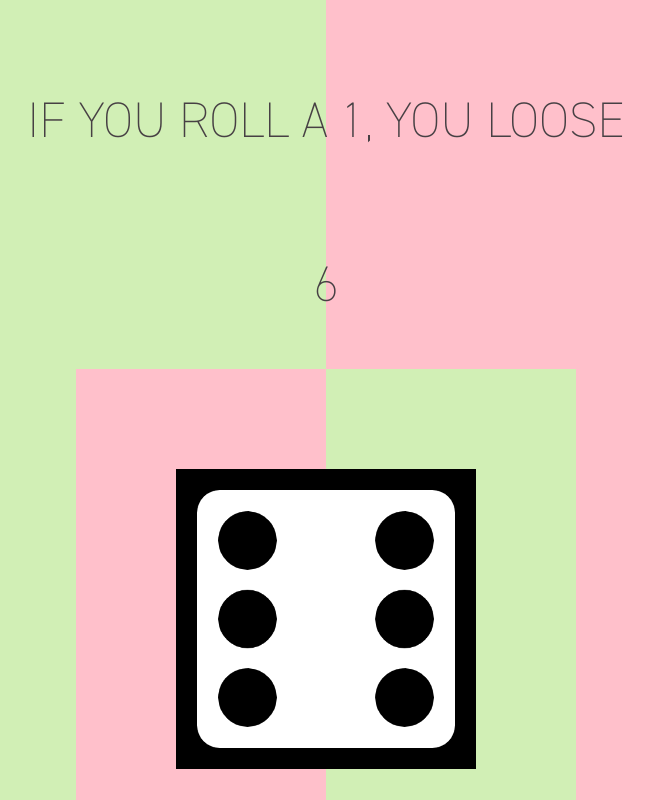
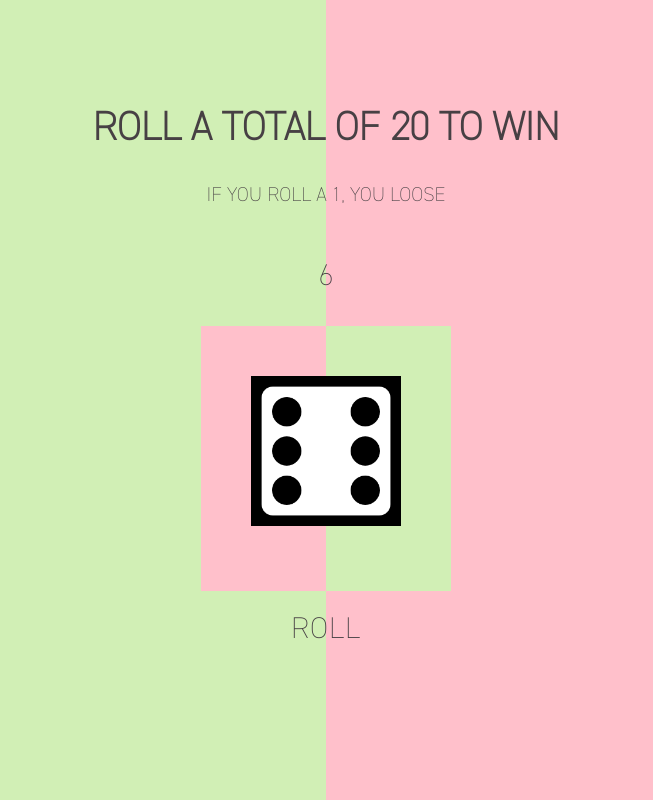
Before and after one commit to holguac/diceGame, a plain HTML site: page index.html in a window 1280 px wide. Both pictures are taken after a click on the button "ROLL". Shown: the top 800 px of the page, without its empty margins (314-967 px from the left). Drawn offline with Linux system fonts and the light colour scheme.

Commit message:
third commit

```diff
--- a/style.css
+++ b/style.css
@@ -12,25 +12,23 @@
 body {
 	color: #474044;
 	background: linear-gradient(to right, #D1EFB5 0%, #D1EFB5 50%, pink 50%, pink 100%) ;
-	/* font-family: Arial, Helvetica, sans-serif; */
 	display: flex;
 	flex-direction: column;
 	justify-content: center;
 	align-items: center;
 	text-align: center;
-	height: 100vh;
-	transition: 0.25s;
+	height: 85vh;
+	/* transition: 0.25s; */
 }
 
 .header {
-	/* width: 80%; */
-	font-size: 50px;
-	/* padding-top: 20px; */
+	font-size: 20px;
+	padding-top: 50px;
 }
 
 .scoreContainer {
 	background-color: transparent;
-	font-size: 50px;
+	font-size: 30px;
 	/* border-radius: 10px;
 	width: 250px;
 	padding: 30px;
@@ -51,13 +49,13 @@ body {
 }
 
 #rollText1 {
-	font-size: 50px;
+	font-size: 25px;
 }
 
 .imageContainer {
 	display: none;
-	padding: 100px;
-	width: 500px;
+	padding: 50px;
+	width: 250px;
 	background: linear-gradient(to right, pink 0%, pink 50%, #D1EFB5 50%, #D1EFB5 100%);
 }
 
@@ -79,7 +77,7 @@ body {
 button {
 	color: #474044;
 	background-color: transparent;
-	font-size: 50px;
+	font-size: 30px;
 	/* font-family: Arial, Helvetica, sans-serif; */
 	letter-spacing: 1px;
 	border: none;
@@ -90,4 +88,5 @@ button {
 
 button:hover {
 	font-weight: bold;
+	font-style: italic;
 }
```
Also changed, not shown: images/Alea_1.png (deleted), 1 other file.
